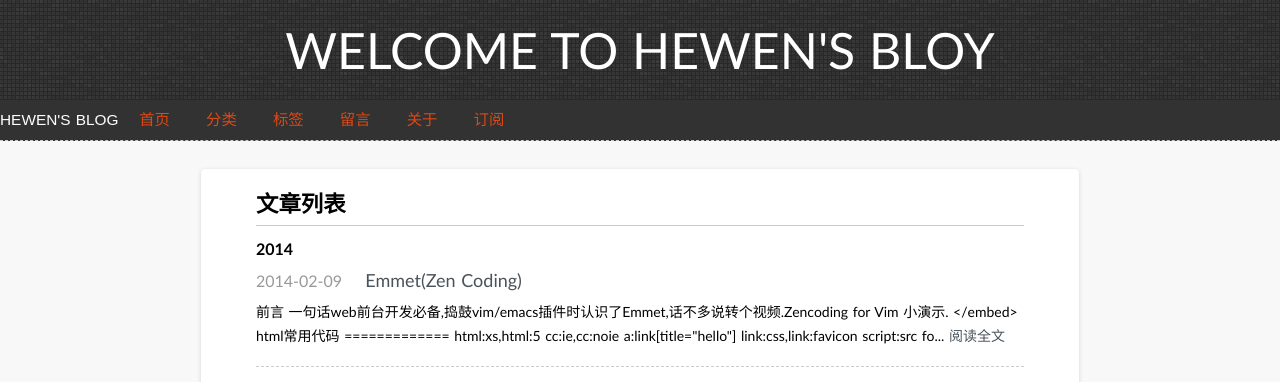
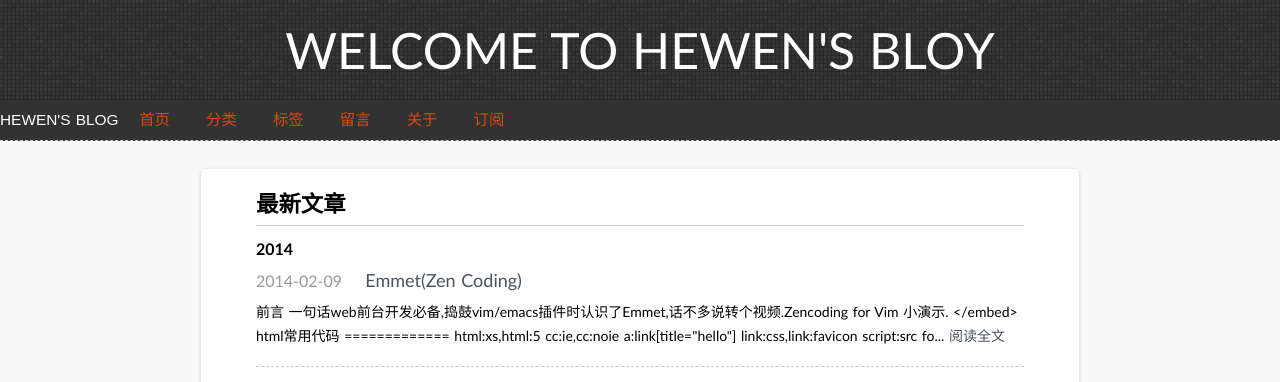
Before and after one commit to hewen/hewen.github.io, a Jekyll site: the page built from index.html, in a window 1280 px wide. Shown: the top 382 px of the page. Built offline with Jekyll 4.4.1, drawn with Linux system fonts in a browser that asks for light colours; some web fonts are replaced; Markdown is read by kramdown in place of the engine named in the settings; the list of posts is cut into pages by our own code.

Commit message:
modify index title

```diff
--- a/index.html
+++ b/index.html
@@ -1,5 +1,5 @@
 ---
-title: 文章列表
+title: 最新文章
 layout: page
 ---
 
```
